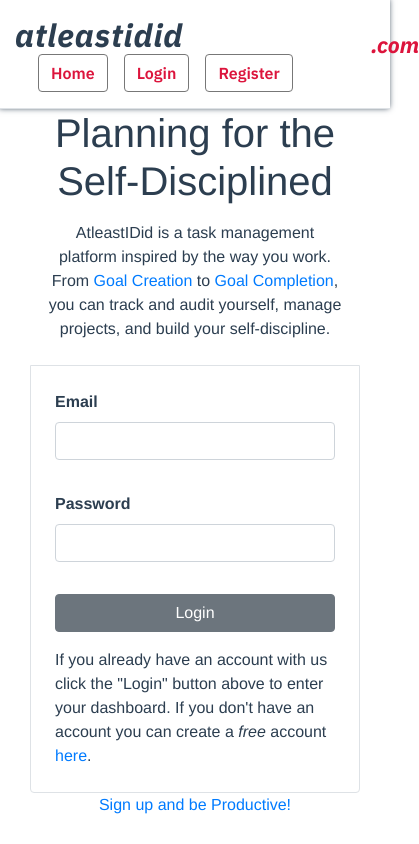
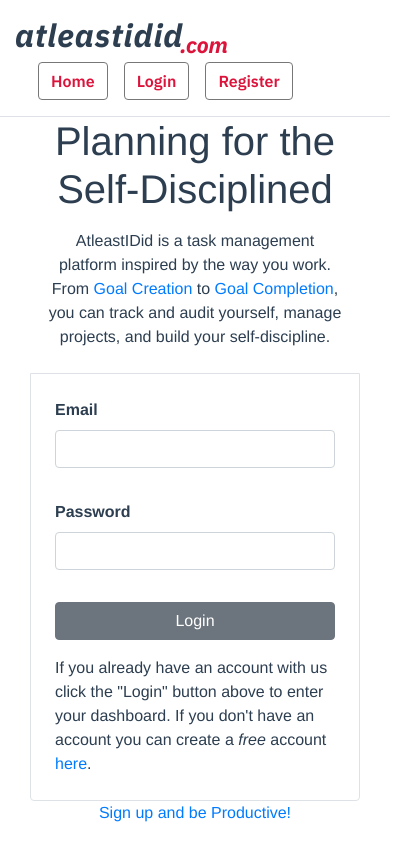
Before and after one commit to dewdad/atleastidid, a Vue app in the folder client/: page / in a window 390 px wide. Shown: the whole page, 419 px wide, since content can reach past the window. Built offline with nearby package versions, Linux system fonts and the light colour scheme; no server answers.

Commit message:
Mobile responsive touchup

```diff
--- a/client/public/style.css
+++ b/client/public/style.css
@@ -15,15 +15,17 @@
 .branding-title,
 .branding-title + small {
   font-family: 'IBM-Plex-Sans-Bold-Italic';
+  cursor: pointer;
 }
 .branding-title {
   font-size: 32px;
   letter-spacing: 1px;
+  width: 175px;
 }
 
 .branding-title + small {
   position: absolute;
-  right: -44px;
+  left: 165px;
   bottom: -7px;
   font-size: 22px;
   color: crimson;
@@ -43,6 +45,5 @@
 }
 
 #nav-component {
-  box-shadow: -1px -1px 6px;
   z-index: 10;
 }
--- a/client/src/components/Header.vue
+++ b/client/src/components/Header.vue
@@ -2,8 +2,8 @@
   <div id="nav-component" class="position-relative nav">
     <header class="py-3 position-relative w-100 border-bottom">
       <div class="container-fluid d-lg-flex flex-items-center">
-        <div id="branding" class="position-relative d-lg-flex align-items-center">
-          <router-link tag="div" to="/">
+        <div id="branding" class="d-lg-flex align-items-center">
+          <router-link class="position-relative mb-2" tag="div" to="/">
             <h5 class="branding-title m-0">atleastidid</h5>
             <small>.com</small>
           </router-link>
```
